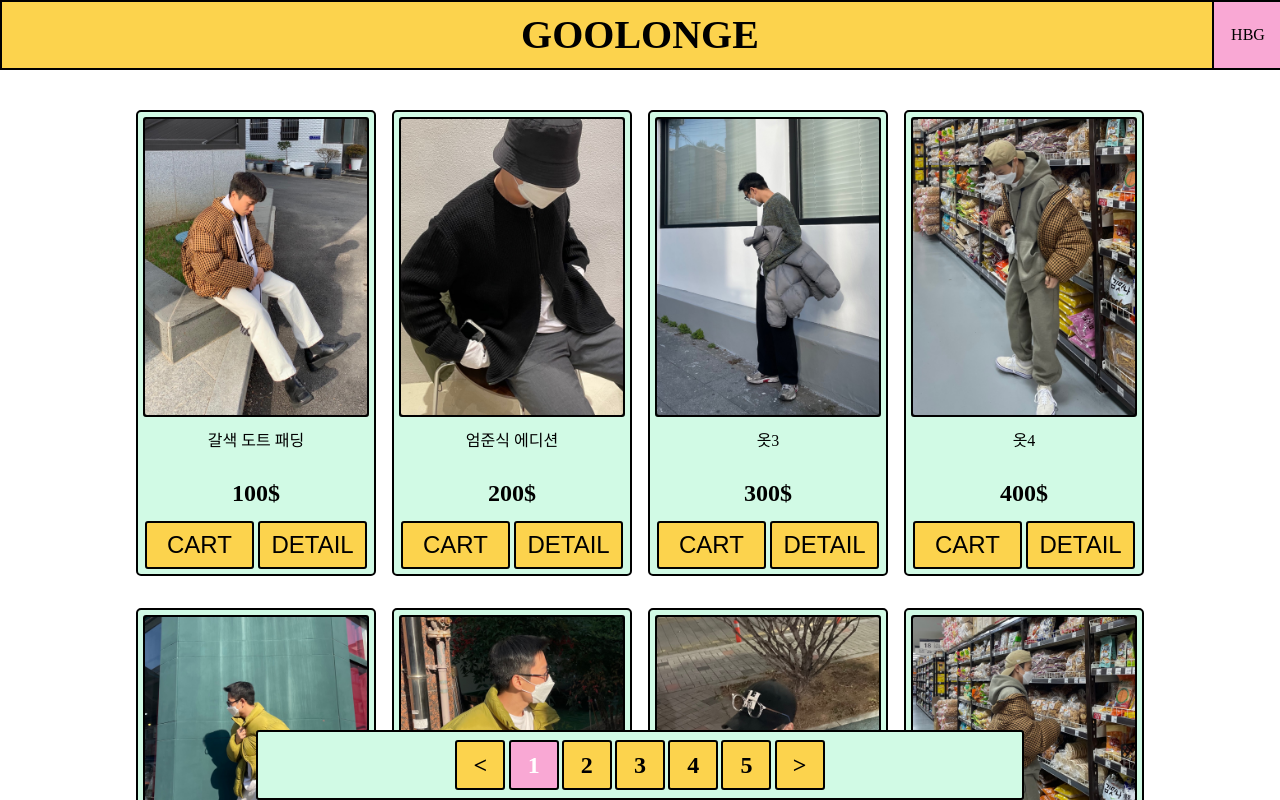
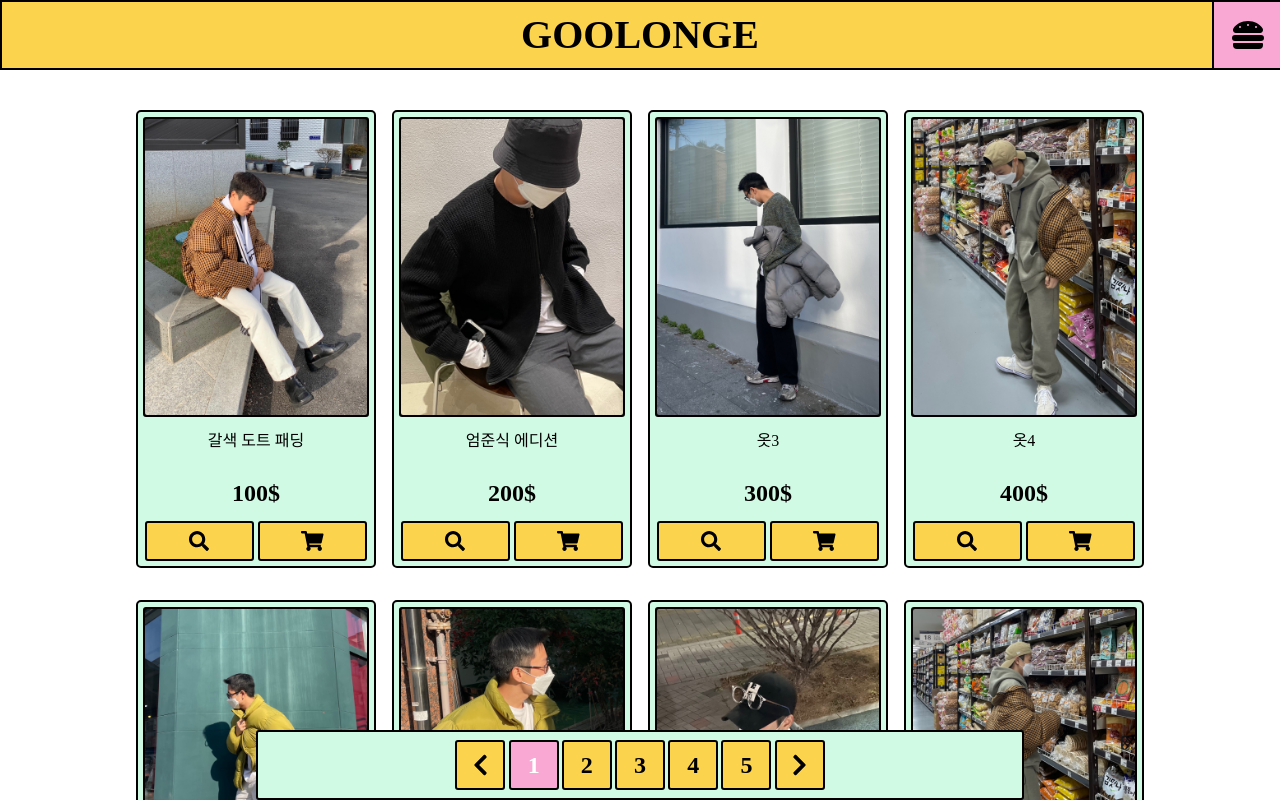
Before and after one commit to jdwns96/React-Shop, a React (Create React App) app: page / in a window 1280 px wide. Both pictures are taken after typing "Sample", "Sample123" into the empty fields and a click on the input "LOGIN". Shown: the top 800 px of the page. Built offline with nearby package versions, Linux system fonts and the light colour scheme.

Commit message:
[UPDATE] add font-awesome

```diff
--- a/package.json
+++ b/package.json
@@ -7,6 +7,9 @@
     "@emotion/core": "^11.0.0",
     "@emotion/css": "^11.1.3",
     "@emotion/react": "^11.4.1",
+    "@fortawesome/fontawesome-svg-core": "^1.2.36",
+    "@fortawesome/free-solid-svg-icons": "^5.15.4",
+    "@fortawesome/react-fontawesome": "^0.1.15",
     "@testing-library/jest-dom": "^5.11.4",
     "@testing-library/react": "^11.1.0",
     "@testing-library/user-event": "^12.1.10",
--- a/src/components/main/card/Card.tsx
+++ b/src/components/main/card/Card.tsx
@@ -1,9 +1,13 @@
-import React, { useCallback } from "react";
+import React, { useCallback, useMemo } from "react";
 
 import { useHistory } from "react-router";
 
 /** @jsxImportSource @emotion/react */
 import { css } from "@emotion/react";
+
+// font awesome
+import { FontAwesomeIcon } from "@fortawesome/react-fontawesome";
+import { faSearch, faShoppingCart } from "@fortawesome/free-solid-svg-icons";
 
 import type { RootState } from "@modules";
 
@@ -42,8 +46,22 @@ const Card = (props: Props) => {
         <p className="card__title">{title}</p>
         <p className="card__price">{price}</p>
         <div className="card__button" onClick={onClickBtn}>
-          <button>CART</button>
-          <button>DETAIL</button>
+          <button>
+            {useMemo(
+              () => (
+                <FontAwesomeIcon icon={faSearch} />
+              ),
+              [],
+            )}
+          </button>
+          <button>
+            {useMemo(
+              () => (
+                <FontAwesomeIcon icon={faShoppingCart} />
+              ),
+              [],
+            )}
+          </button>
         </div>
       </div>
     </div>
@@ -105,11 +123,16 @@ const card = css`
         /* transition: 0.2s; */
         border: 2px solid black;
         border-radius: 3px;
-        font-size: 1.5rem;
+        font-size: 1.25rem;
         padding: 0.5rem;
         width: 48%;
         cursor: pointer;
         background-color: rgba(252, 211, 77);
+        overflow: hidden;
+
+        display: flex;
+        justify-content: center;
+        align-items: center;
 
         &:hover {
           color: #fff;
--- a/src/components/main/pagination/Pagination.tsx
+++ b/src/components/main/pagination/Pagination.tsx
@@ -1,8 +1,12 @@
-import React, { useCallback } from "react";
+import React, { useCallback, useMemo } from "react";
 import { useHistory } from "react-router";
 
 /** @jsxImportSource @emotion/react */
 import { css } from "@emotion/react";
+
+// font awesome
+import { FontAwesomeIcon } from "@fortawesome/react-fontawesome";
+import { faChevronLeft, faChevronRight } from "@fortawesome/free-solid-svg-icons";
 
 type Props = {
   currentPage: number;
@@ -65,7 +69,12 @@ const Pagination = (props: Props) => {
       <div className="pagi" css={pagi}>
         <div className="pagi__inner-container">
           <div className="pagi__ball" onClick={onLeftClick}>
-            <span>{"<"}</span>
+            {useMemo(
+              () => (
+                <FontAwesomeIcon icon={faChevronLeft} />
+              ),
+              [],
+            )}
           </div>
           {setPagiNation(currentPage, totalPage).map((elem, _) => (
             <div className={elem === currentPage ? "pagi__ball pagi__ball--on" : "pagi__ball"} onClick={onPageClick} key={elem}>
@@ -73,7 +82,12 @@ const Pagination = (props: Props) => {
             </div>
           ))}
           <div className="pagi__ball" onClick={onRightClick}>
-            <span>{">"}</span>
+            {useMemo(
+              () => (
+                <FontAwesomeIcon icon={faChevronRight} />
+              ),
+              [],
+            )}
           </div>
         </div>
       </div>
--- a/src/components/sidebar/SideBar.tsx
+++ b/src/components/sidebar/SideBar.tsx
@@ -1,4 +1,4 @@
-import React, { useState, useCallback, useEffect } from "react";
+import React, { useState, useEffect, useCallback, useMemo } from "react";
 
 // Redux
 import { useDispatch } from "react-redux";
@@ -6,6 +6,10 @@ import { logoutAction } from "@modules/global/auth";
 
 /** @jsxImportSource @emotion/react */
 import { css } from "@emotion/react";
+
+// font awesome
+import { FontAwesomeIcon } from "@fortawesome/react-fontawesome";
+import { faHamburger, faSignOutAlt } from "@fortawesome/free-solid-svg-icons";
 
 import Card from "./card";
 
@@ -34,15 +38,25 @@ const SideBar = () => {
     <>
       <div className={toggle ? "curtain curtain--on" : "curtain"} css={curtain} onClick={onToggle}></div>
       <div className={toggle ? "sidebar sidebar--on" : "sidebar"} css={sidebar}>
-        <div className="sidebar__button" onClick={onToggle}>
-          HBG
+        <div className="sidebar__hamburger" onClick={onToggle}>
+          {useMemo(
+            () => (
+              <FontAwesomeIcon icon={faHamburger} />
+            ),
+            [],
+          )}
         </div>
         <div className="sidebar__header">
           <div className="sidebar__title">
             <span>MENU</span>
           </div>
           <div className="sidebar__logout-btn" onClick={onLogout}>
-            <span>EXIT</span>
+            {useMemo(
+              () => (
+                <FontAwesomeIcon icon={faSignOutAlt} />
+              ),
+              [],
+            )}
           </div>
         </div>
         <div className="sidebar__content">
@@ -85,7 +99,7 @@ const sidebar = css`
       left: 0;
 
       .sidebar {
-        &__button {
+        &__hamburger {
           left: 0px;
         }
 
@@ -98,22 +112,25 @@ const sidebar = css`
   }
 
   .sidebar {
-    &__button {
+    &__hamburger {
       cursor: pointer;
-      z-index: 9999;
       width: 70px;
       height: 70px;
+      z-index: 9999;
       border-top: 2px solid #000;
       border-left: 2px solid #000;
       border-bottom: 2px solid #000;
-      /* border: 2px solid #000; */
       background-color: rgba(249, 168, 212);
+      font-size: 2rem;
+
       position: absolute;
       top: 0;
       left: -70px;
+
       display: flex;
       justify-content: center;
       align-items: center;
+
       &:hover {
         color: #fff;
       }
@@ -158,6 +175,8 @@ const sidebar = css`
       display: flex;
       justify-content: center;
       align-items: center;
+
+      font-size: 2rem;
       &:hover {
         color: #fff;
       }
--- a/src/lib/fetch.ts
+++ b/src/lib/fetch.ts
@@ -35,7 +35,7 @@ export const itemFetch = (payload: number) => {
         totalPage,
       };
       resolve(response);
-    }, 100);
+    }, 0);
   });
 };
 
@@ -48,6 +48,6 @@ export const detailFetch = (payload: number) => {
       const response = Items.find((elem) => elem.id === id);
       console.log(response);
       resolve(response);
-    }, 100);
+    }, 0);
   });
 };
--- a/src/modules/main/main.ts
+++ b/src/modules/main/main.ts
@@ -54,14 +54,14 @@ const reducer = (state: MainState = initialState, action: MainAction) => {
       return {
         ...state,
         isLoading: true,
-        items: [],
+        // items: [], 데이터가 부드럽지않음
       };
     case MAIN_SUCCESS:
       return {
         ...state,
         isLoading: false,
-        currentPage: action.payload.currentPage as number,
-        totalPage: action.payload.totalPage as number,
+        currentPage: action.payload.currentPage,
+        totalPage: action.payload.totalPage,
         items: action.payload.Items,
       };
     case MAIN_FAIL:
```
Also changed, not shown: 2 other files (tests, documents, lock files or other folders).
